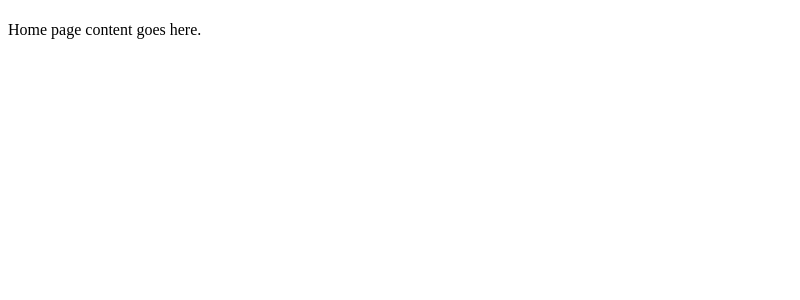
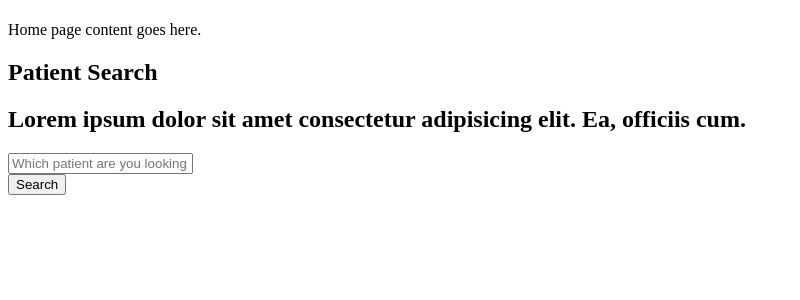
Before and after one commit to e-ManueI/Heart_disease_prediction_system, a Django app: template templates/hpsapp/receptionist_dashboard.html in a window 1280 px wide. Shown: the top 300 px of the page, without its empty margins (0-800 px from the left). Run offline with Django 4.2, Linux system fonts and the light colour scheme; the template is opened without the code that fills it, so the values that code supplies are empty.

Commit message:
Reception patient search, model adjustments

```diff
--- a/hpsapp/urls.py
+++ b/hpsapp/urls.py
@@ -14,5 +14,7 @@ urlpatterns = [
     path('labtech/dashboard/', LabTechnicianDashboardView.as_view(), name='labtech_dashboard'),
     path('doctor/dashboard/', DoctorDashboardView.as_view(), name='doctor_dashboard'),
     path('nurse/dashboard/', NurseDashboardView.as_view(), name='nurse_dashboard'),
+
     path('receptionist/dashboard/', ReceptionistDashboardView.as_view(), name='receptionist_dashboard'),
+    path('receptionist/search_patient/', SearchPatientView.as_view(), name='receptionist_search'),
 ]
--- a/templates/hpsapp/receptionist_dashboard.html
+++ b/templates/hpsapp/receptionist_dashboard.html
@@ -3,4 +3,52 @@
 {% block content %}
     <h1>{{ title }}</h1>
     <p>Home page content goes here.</p>
+
+
+    <section id="hero" class="d-flex align-items-top">
+    <div class="container text-top position-relative" data-aos="fade-in" data-aos-delay="200">
+        <!-- Message banner for search queries -->
+        {% if messages %}
+        <div class="alert-banner mt-0 text-center">
+            {% for message in messages %}
+            <div id="alert-{{ forloop.counter }}" class="alert alert-{{ message.tags }} alert-dismissible fade show"
+                role="alert">
+                {{ message }}
+            </div>
+            <script>
+                setTimeout(function () {
+                    $('#alert-{{ forloop.counter }}').fadeOut('slow');
+                }, 8000);
+            </script>
+            {% endfor %}
+        </div>
+        {% endif %}
+        <div class="search-content-container position-relative">
+            <div class="search-content">
+                <h1>Patient Search</h1>
+                <div class="search-content-content">
+                    <h2>Lorem ipsum dolor sit amet consectetur adipisicing elit. Ea, officiis cum.</h2>
+                </div>
+            </div>
+        </div>
+
+        <form class="search-form" action="{% url 'hpsapp:receptionist_search' %}" method="get">
+            <div class="form-group text-center">
+                <div class="form-row">
+                    <div class="col-md-6">
+                        <input type="text" name="q" placeholder="Which patient are you looking for today?" class="form-control">
+                    </div>
+
+                </div>
+
+                <div class="form-row">
+                    <div class="col-md-12 text-center">
+                        <input type="submit" value="Search" class="btn-get-started scrollto btn btn-success">
+                    </div>
+                </div>
+            </div>
+        </form>
+        </div>
+    </section>
+
 {% endblock content %}
```
Also changed, not shown: hpsapp/admin.py (+49 -1 lines), hpsapp/models.py (+6 -1 lines), hpsapp/views.py (+33 -16 lines), templates/hpsapp/receptionist_patient_list.html (added, +10 -0 lines), db.sqlite3, hpsapp/migrations/0011_rename_department_doctor_specialization.py (added), hpsapp/migrations/0012_patient_doctor.py (added), 1 other file.
